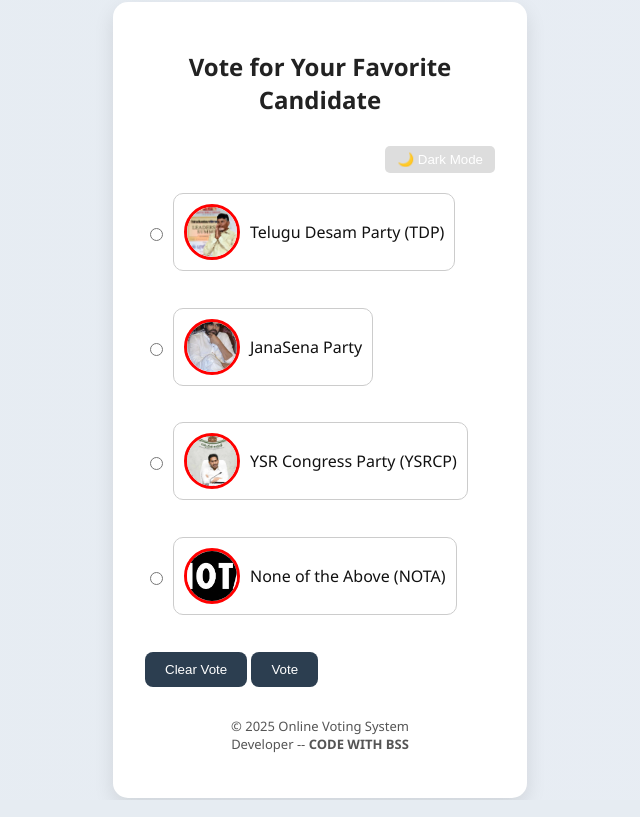
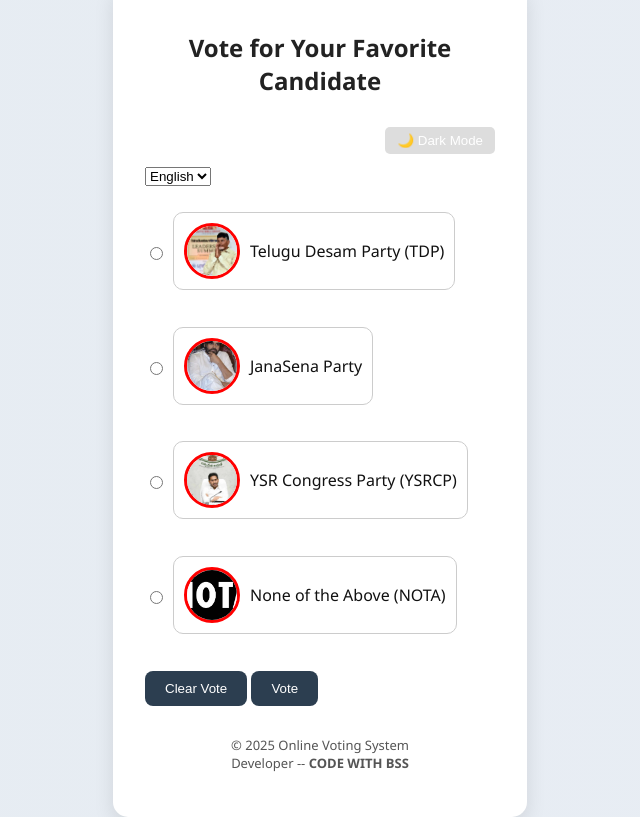
Before and after one commit to Bhanu-lpu/Onlinevotingapp, a Flask app: page / in a window 1280 px wide. Shown: the whole page, without its empty margins (320-960 px from the left). Run offline with Flask 3, Linux system fonts and the light colour scheme.

Commit message:
Update index.html

```diff
--- a/templates/index.html
+++ b/templates/index.html
@@ -19,6 +19,14 @@
       <div class="theme-toggle">
   <button id="themeButton">🌙 Dark Mode</button>
 </div>
+
+      <form method="get" action="/" style="margin-bottom: 1rem;">
+  <select name="lang" onchange="this.form.submit()">
+    <option value="en" {% if request.args.get('lang') == 'en' %}selected{% endif %}>English</option>
+    <option value="te" {% if request.args.get('lang') == 'te' %}selected{% endif %}>తెలుగు</option>
+    <option value="hi" {% if request.args.get('lang') == 'hi' %}selected{% endif %}>हिन्दी</option>
+  </select>
+</form>
 
 <form action="/vote" method="post">
   <div class="candidate">
```
